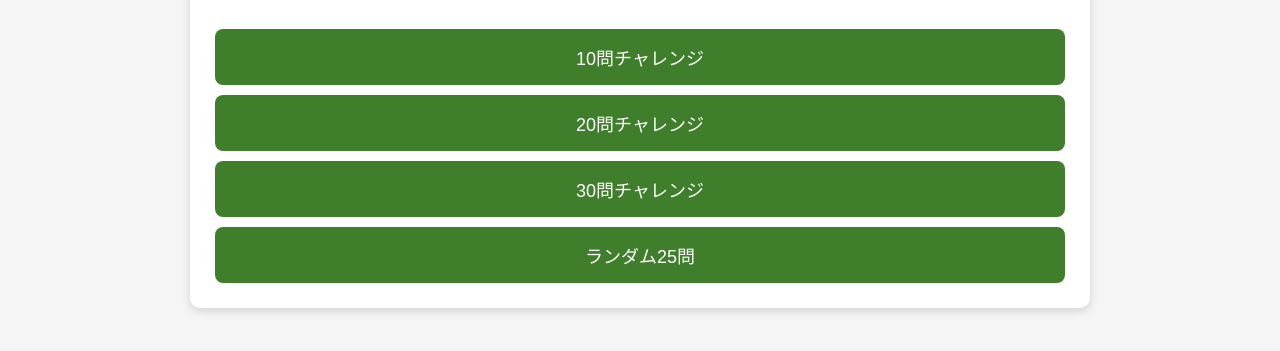
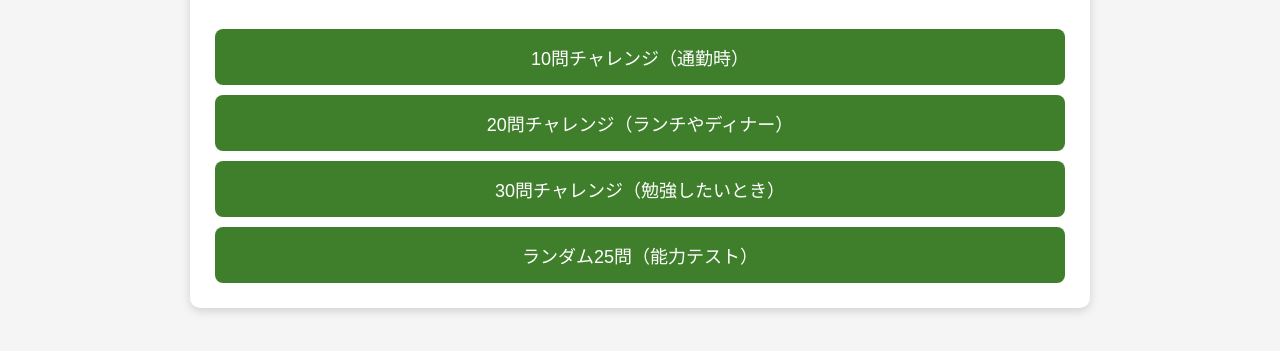
Before and after one commit to chiutszchun12-ops/For-my-quitz, a plain HTML site: page index.html in a window 1280 px wide. Shown: the part 169-520 px from the top of the page. Drawn offline with Linux system fonts and the light colour scheme.

Commit message:
Update index.html

```diff
--- a/index.html
+++ b/index.html
@@ -143,19 +143,19 @@ h1,h2{
 <h1>規約インストラクター試験対策</h1>
 
 <button class="menu-btn" onclick="startQuiz(10)">
-10問チャレンジ
+10問チャレンジ（通勤時）
 </button>
 
 <button class="menu-btn" onclick="startQuiz(20)">
-20問チャレンジ
+20問チャレンジ（ランチやディナー）
 </button>
 
 <button class="menu-btn" onclick="startQuiz(30)">
-30問チャレンジ
+30問チャレンジ（勉強したいとき）
 </button>
 
 <button class="menu-btn" onclick="startRandomQuiz()">
-ランダム25問
+ランダム25問（能力テスト）
 </button>
 
 </div>
```
